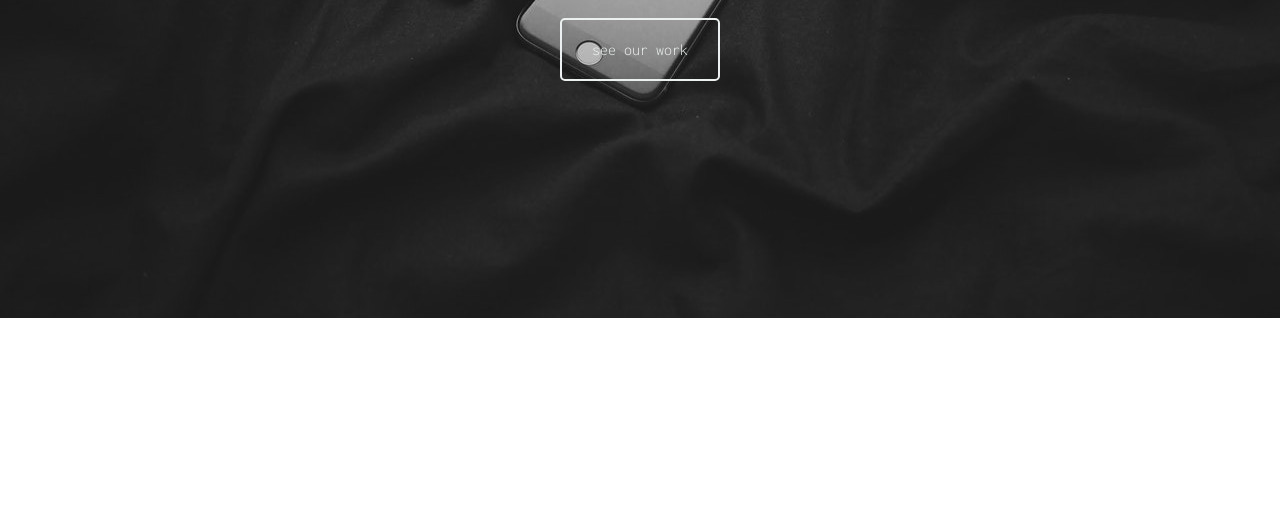
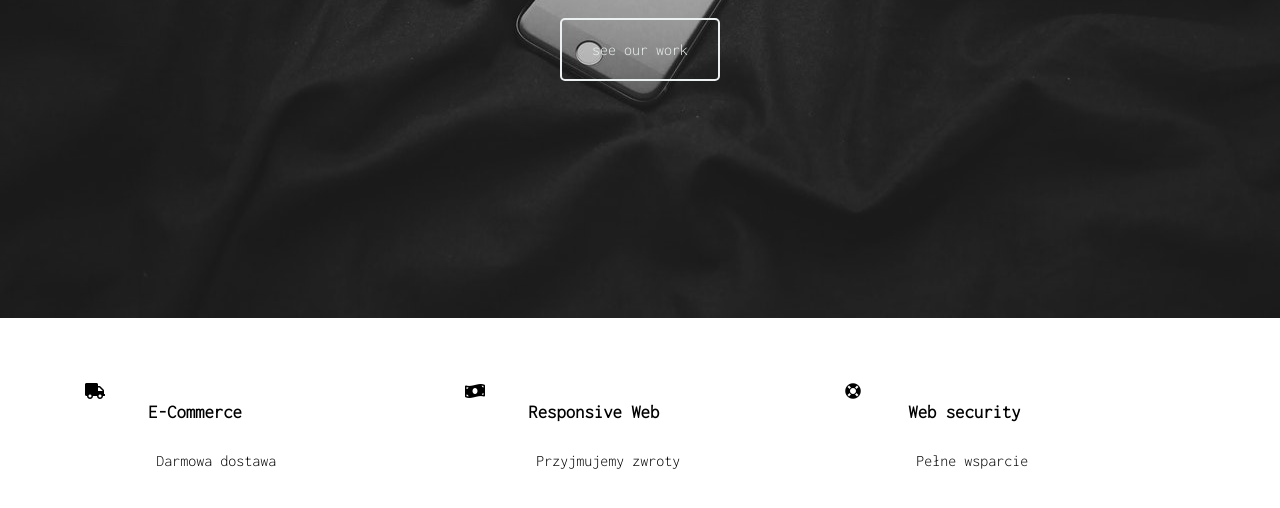
Before and after one commit to trojek71/projekt-3-6, a plain HTML site: page index.html in a window 1280 px wide. Shown: the part 482-990 px from the top of the page. Before the commit the page ends 800 px from the top, so only its background shows below. Drawn offline with Linux system fonts and the light colour scheme; a web font is replaced by a local one.

Commit message:
Add services section

```diff
--- a/index.html
+++ b/index.html
@@ -14,7 +14,6 @@
     </head>
         <body>
                 <div class="navigation">
-
                         <div class="row justify-content-between">
                            <div class="col-3" >
                                <ul class="title">
@@ -37,13 +36,59 @@
                                 <h2 class="page-subtitle">we bring big ideas into life</h2>
                                 <a class="btn btn-one" href="#">see our work</a>
                             </div>
+                </div>
+                <div class="services">
+                    <div class="container">
+                            <div class="row">
+                                    <div class="col-lg-4 col-m-12 ">
+                                        <div class="card p-3 md-3 ">
 
-
-
-
-
-
-
+                                                <div class="row">
+                                                    <div class="col-md-2 d-none d-md-block">
+                                                        <i class="fas fa-truck pt-4 pl-3"></i>
+                                                    </div>
+                                                    <div class="col-md-10">
+                                                        <div class="card-body">
+                                                            <h3>E-Commerce</h3>
+                                                            <a>Darmowa dostawa</a>
+                                                        </div>
+                                                    </div>
+                                                </div>
+                                        </div>
+                                    </div>
+                                    <div class="col-lg-4 col-m-12">
+                                        <div class="card p-3 md-3">
+                                            <div class="row">
+                                                    <div class="col-md-2 d-none d-md-block">
+                                                        <i class="fas fa-money-bill-wave pt-4 pl-3 "></i>
+                                                    </div>
+                                                    <div class="col-md-10">
+                                                        <div class="card-body">
+                                                            <h3>Responsive Web</h3>
+                                                            <a>Przyjmujemy zwroty</a>
+                                                        </div>
+                                                    </div>
+                                                </div>
+                                        </div>
+                                    </div>
+                                    <div class="col-lg-4 col-m-12 ">
+                                        <div class="card p-3 md-3">
+                                            <div class="row">
+                                                    <div class="col-md-2 d-none d-md-block">
+                                                        <i class="fas fa-life-ring pt-4 pl-3 "></i>
+                                                    </div>
+                                                    <div class="col-md-10">
+                                                        <div class="card-body">
+                                                            <h3>Web security</h3>
+                                                            <a>Pełne wsparcie</a>
+                                                        </div>
+                                                    </div>
+                                                </div>
+                                            </div>
+                                        </div>
+                                    </div>
+                                </div>
+                    </div>
                 </div>
-        </body>
+            </body>
 </html>
--- a/sass/style.scss
+++ b/sass/style.scss
@@ -130,3 +130,10 @@ font-family: $font-text;
     color: #2980b9;
     border-color:  #f1c40f;
 }
+
+
+
+/*SERWICES*/
+.services{
+    padding:60px;
+}
```
Also changed, not shown: css/style.css, 1 other file.
